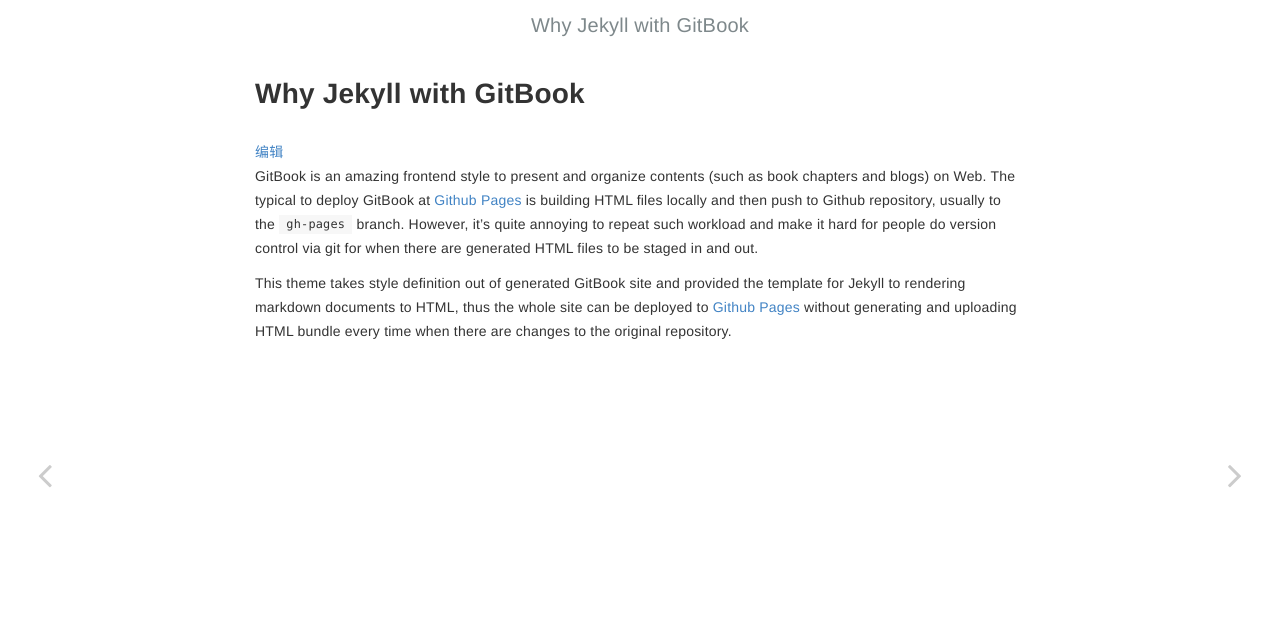
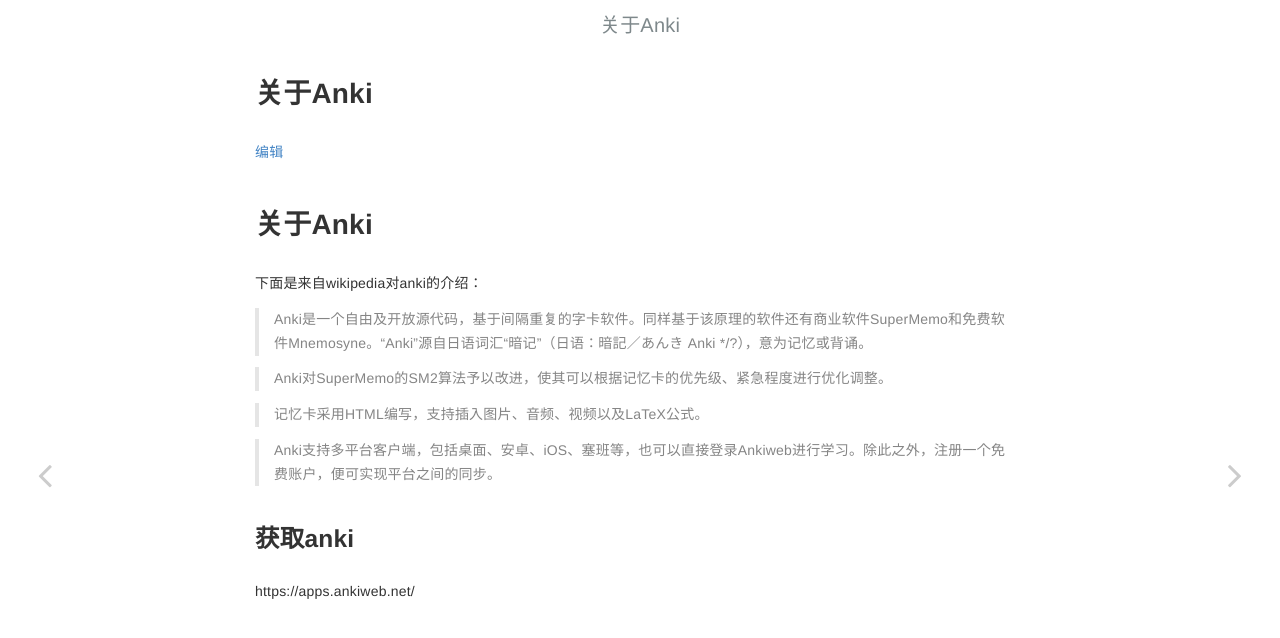
Before and after one commit to napoler/anki, a Jekyll site: the page built from docs/_posts/2019-04-27-why.md, in a window 1280 px wide. Shown: the top 638 px of the page. Built offline with Jekyll 4.4.1, drawn with Linux system fonts in a browser that asks for light colours.

Commit message:
Signed-off-by: Terry chan <napoler2008@gmail.com>

```diff
--- a/docs/_posts/2019-04-27-why.md
+++ b/docs/_posts/2019-04-27-why.md
@@ -1,20 +1,23 @@
 ---
-title: Why Jekyll with GitBook
-author: Tao He
+title: 关于Anki
+author: Terry Chan
 date: 2019-04-27
-category: Jekyll
+category: Anki
 layout: post
 ---
 
-GitBook is an amazing frontend style to present and organize contents (such as book chapters
-and blogs) on Web. The typical to deploy GitBook at [Github Pages][1]
-is building HTML files locally and then push to Github repository, usually to the `gh-pages`
-branch. However, it's quite annoying to repeat such workload and make it hard for people do
-version control via git for when there are generated HTML files to be staged in and out.
+# 关于Anki
 
-This theme takes style definition out of generated GitBook site and provided the template
-for Jekyll to rendering markdown documents to HTML, thus the whole site can be deployed
-to [Github Pages][1] without generating and uploading HTML bundle every time when there are
-changes to the original repository.
 
-[1]: https://pages.github.com
+下面是来自wikipedia对anki的介绍：
+> Anki是一个自由及开放源代码，基于间隔重复的字卡软件。同样基于该原理的软件还有商业软件SuperMemo和免费软件Mnemosyne。“Anki”源自日语词汇“暗记”（日语：暗記／あんき Anki */?），意为记忆或背诵。
+
+> Anki对SuperMemo的SM2算法予以改进，使其可以根据记忆卡的优先级、紧急程度进行优化调整。
+
+> 记忆卡采用HTML编写，支持插入图片、音频、视频以及LaTeX公式。
+
+> Anki支持多平台客户端，包括桌面、安卓、iOS、塞班等，也可以直接登录Ankiweb进行学习。除此之外，注册一个免费账户，便可实现平台之间的同步。
+
+## 获取anki
+
+https://apps.ankiweb.net/
```
